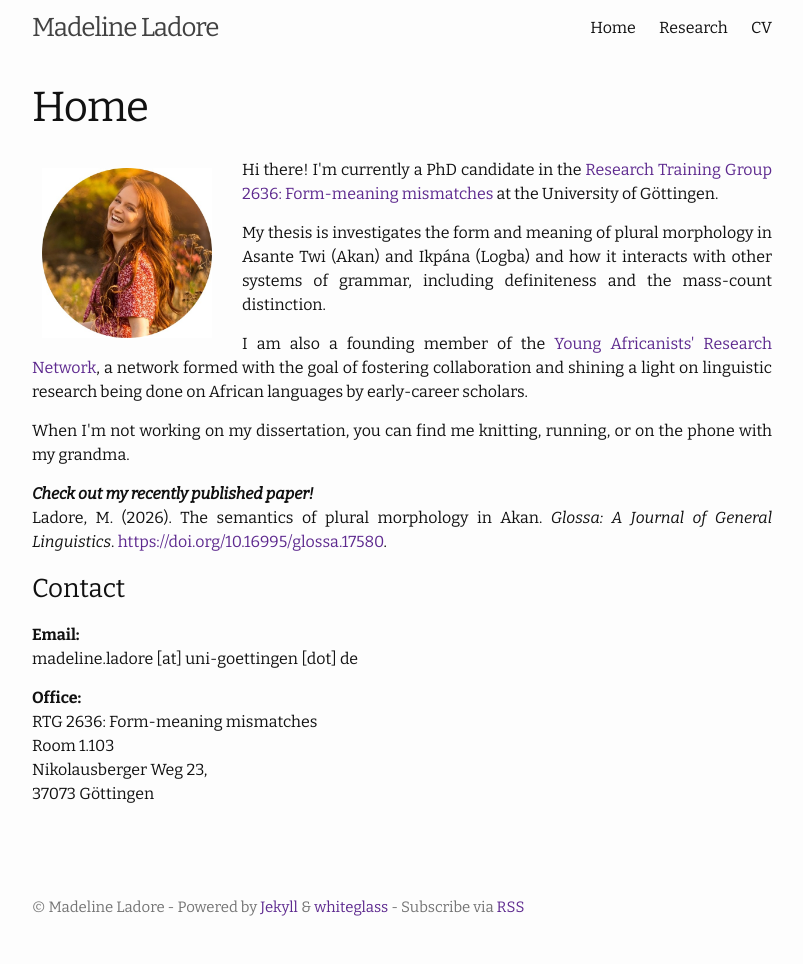
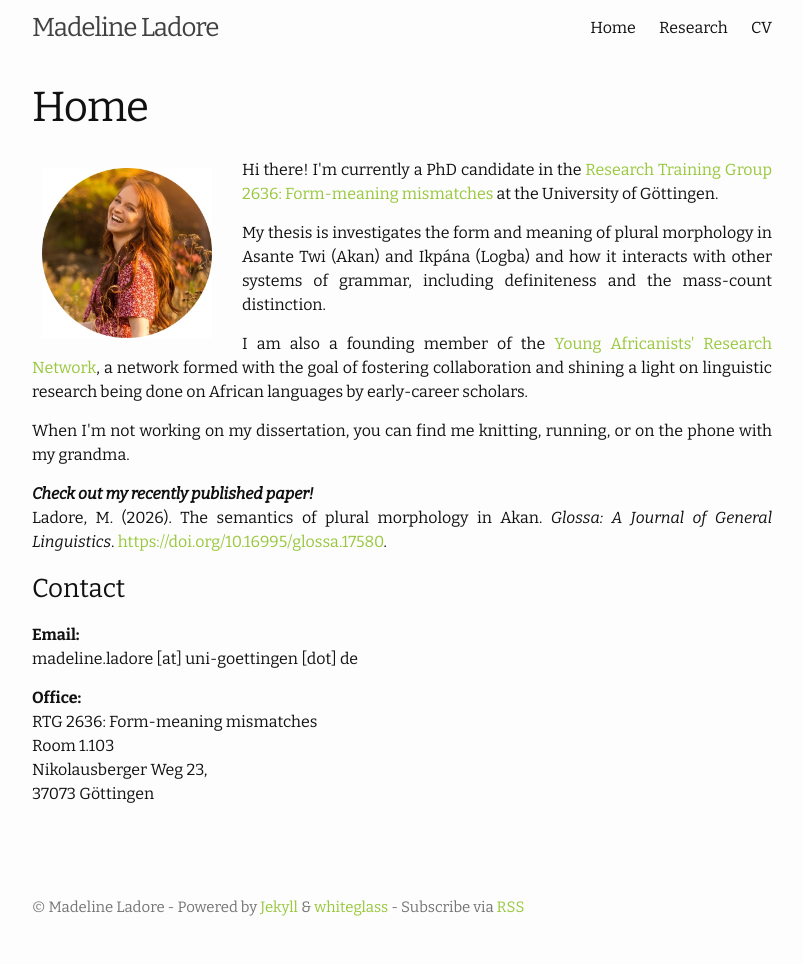
Before and after one commit to madelineladore/madelineladore.github.io, a Jekyll site: the page built from index.md, in a window 1280 px wide. Shown: the whole page, without its empty margins (238-1041 px from the left). Built offline with Jekyll 4.4.1, drawn with Linux system fonts in a browser that asks for light colours.

Commit message:
Update whiteglass.scss

```diff
--- a/_sass/whiteglass.scss
+++ b/_sass/whiteglass.scss
@@ -47,9 +47,9 @@ $on-laptop:        800px !default;
 ;
 
 a, a:visited {
-  color: #5e2a8f;
+  color: #98c73c;
 }
 
 a:hover, a:focus {
-  color: #5e2a8f;
+  color: #98c73c;
 }
```
